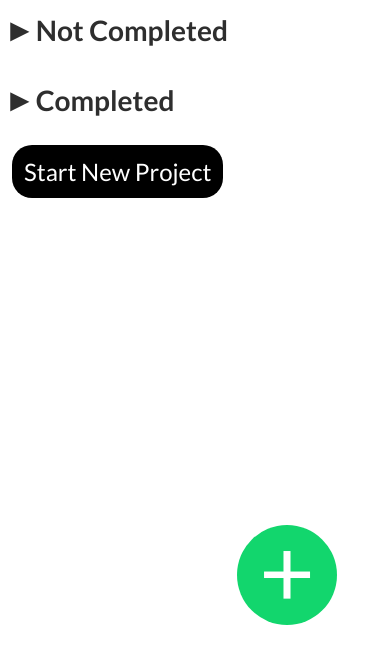
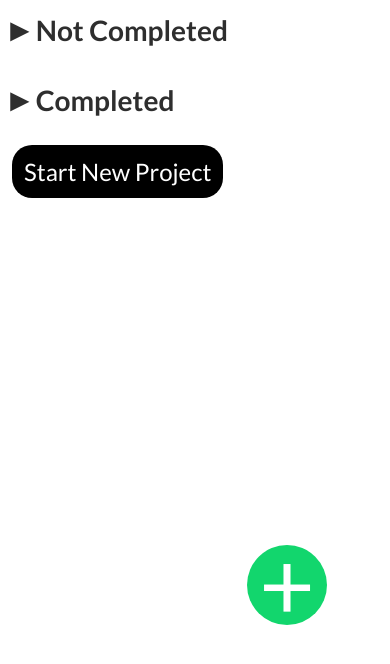
Before and after one commit to mostafakamar2308/newToDoListApp, a website built with webpack: page public/index.html in a window 390 px wide. Shown: the part 212-876 px from the top of the page. Built offline with nearby package versions, Linux system fonts and the light colour scheme; some packages are replaced by stand-ins of ours.

Commit message:
reduced plus sign size in mobile versions

```diff
--- a/public/mobiles.css
+++ b/public/mobiles.css
@@ -99,13 +99,13 @@
     padding: "20";
   }
   .add .add-new {
-    width: 100px;
-    height: 100px;
+    width: 80px;
+    height: 80px;
     background-color: var(--add-plus-color);
     border-radius: 50%;
     color: white;
     text-align: center;
-    line-height: 90px;
+    line-height: 75px;
     font-size: 6rem;
   }
   .options {
```
Also changed, not shown: 2 other files.
